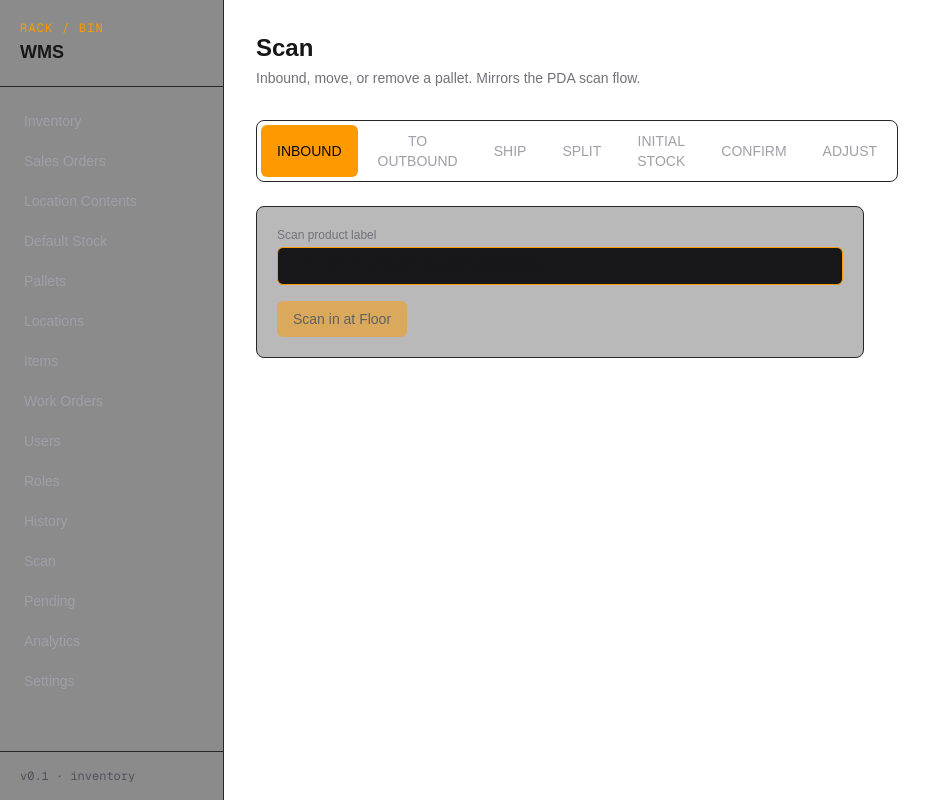
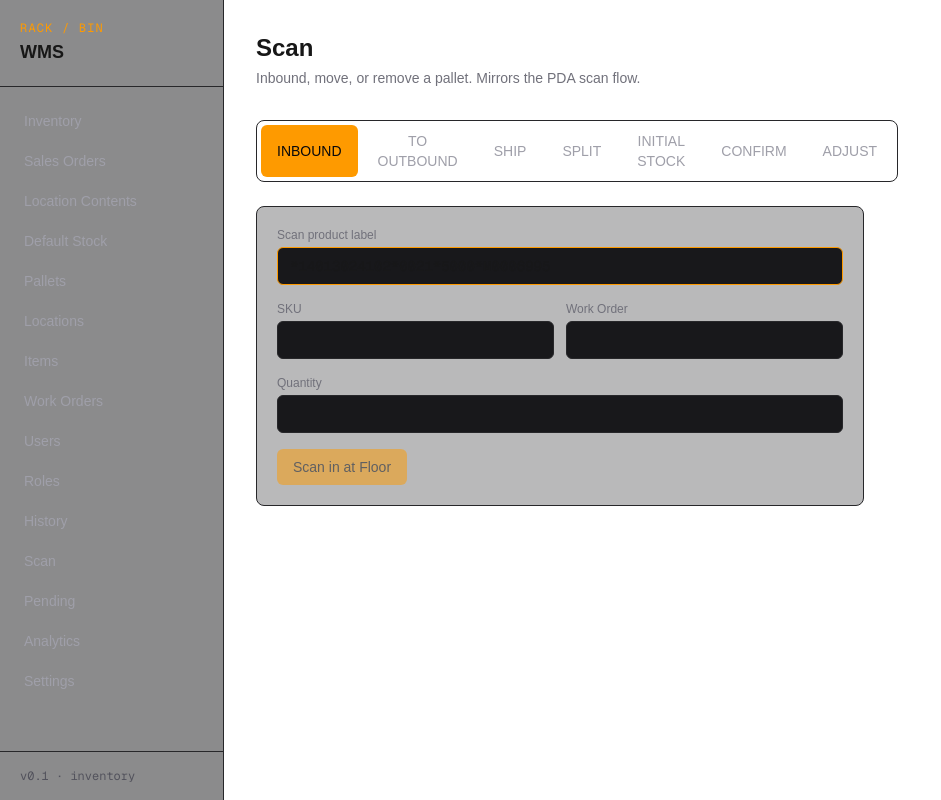
Before and after one commit to boomx00/WMS, a Next.js app: page /scan in a window 1280 px wide. Shown: the whole page, without its empty margins (0-941 px from the left). Built offline with nearby package versions, Linux system fonts and the light colour scheme.

Commit message:
v.0.2 table view edit

```diff
--- a/app/scan/ScanForms.tsx
+++ b/app/scan/ScanForms.tsx
@@ -66,19 +66,37 @@ function FeedbackBox({ error, success }: { error: string | null; success: string
 function InboundForm() {
   const router = useRouter();
   const [labelInput, setLabelInput] = useState("");
+  const [sku, setSku] = useState("");
+  const [workOrderNumber, setWorkOrderNumber] = useState("");
+  const [quantity, setQuantity] = useState("");
   const [error, setError] = useState<string | null>(null);
   const [success, setSuccess] = useState<string | null>(null);
   const [loading, setLoading] = useState(false);
 
-  const parsed = parseLabel(labelInput);
+  // Best-effort auto-fill — parses the standard SKU*seq*qty*WO format if it
+  // matches, but never blocks submission if it doesn't. Every field below
+  // stays manually editable regardless.
+  function handleLabelChange(value: string) {
+    setLabelInput(value);
+    setError(null);
+    setSuccess(null);
+
+    const cleaned = value.trim().replace(/^\*+/, "");
+    const parts = cleaned.split("*");
+    if (parts.length === 4) {
+      const [parsedSku, , , parsedWo] = parts;
+      if (parsedSku) setSku(parsedSku);
+      if (parsedWo) setWorkOrderNumber(parsedWo);
+    }
+  }
 
   async function handleSubmit(e: React.FormEvent) {
     e.preventDefault();
     setError(null);
     setSuccess(null);
 
-    if (!parsed) {
-      setError("Label doesn't match the expected format: SKU*palletSeq*qty*workOrder");
+    if (!labelInput || !sku || !workOrderNumber || !quantity) {
+      setError("Label, SKU, work order, and quantity are all required.");
       return;
     }
 
@@ -88,9 +106,9 @@ function InboundForm() {
       headers: { "Content-Type": "application/json" },
       body: JSON.stringify({
         label: labelInput.trim(),
-        sku: parsed.sku,
-        workOrderNumber: parsed.workOrderNumber,
-        quantity: parsed.quantity,
+        sku: sku.trim(),
+        workOrderNumber: workOrderNumber.trim(),
+        quantity: Number(quantity),
       }),
     });
     setLoading(false);
@@ -103,35 +121,62 @@ function InboundForm() {
 
     setSuccess(`Pallet ${labelInput.trim()} scanned in at Floor.`);
     setLabelInput("");
+    setSku("");
+    setWorkOrderNumber("");
+    setQuantity("");
     router.refresh();
   }
 
   return (
-    <form onSubmit={handleSubmit} className="border border-zinc-800 rounded-lg p-5 bg-zinc-900/30">
-      <label className="block text-xs text-zinc-500 mb-1">
-        Scan product label
-      </label>
+    <form onSubmit={handleSubmit} className="border border-zinc-800 rounded-lg p-5 bg-zinc-900/30 space-y-4">
+      <div>
+        <label className="block text-xs text-zinc-500 mb-1">Scan product label</label>
         <input
           type="text"
           value={labelInput}
-        onChange={(e) => setLabelInput(e.target.value)}
-        placeholder="14013024102*0021*5000*M0006995"
+          onChange={(e) => handleLabelChange(e.target.value)}
+          placeholder="*14013024102*0021*5000*M0006995"
           autoFocus
           className="w-full px-3 py-2 rounded-md bg-zinc-900 border border-zinc-800 text-sm font-mono focus:outline-none focus:border-amber-500"
         />
+      </div>
 
-      {parsed && (
-        <div className="mt-3 text-xs text-zinc-500 space-y-0.5">
-          <div>SKU: <span className="text-zinc-300 font-mono">{parsed.sku}</span></div>
-          <div>Quantity: <span className="text-zinc-300 font-mono">{parsed.quantity.toLocaleString()}</span></div>
-          <div>Work Order: <span className="text-zinc-300 font-mono">{parsed.workOrderNumber}</span></div>
+      <div className="grid grid-cols-2 gap-3">
+        <div>
+          <label className="block text-xs text-zinc-500 mb-1">SKU</label>
+          <input
+            type="text"
+            value={sku}
+            onChange={(e) => setSku(e.target.value)}
+            className="w-full px-3 py-2 rounded-md bg-zinc-900 border border-zinc-800 text-sm font-mono focus:outline-none focus:border-amber-500"
+          />
         </div>
-      )}
+        <div>
+          <label className="block text-xs text-zinc-500 mb-1">Work Order</label>
+          <input
+            type="text"
+            value={workOrderNumber}
+            onChange={(e) => setWorkOrderNumber(e.target.value)}
+            className="w-full px-3 py-2 rounded-md bg-zinc-900 border border-zinc-800 text-sm font-mono focus:outline-none focus:border-amber-500"
+          />
+        </div>
+      </div>
+
+      <div>
+        <label className="block text-xs text-zinc-500 mb-1">Quantity</label>
+        <input
+          type="number"
+          min={1}
+          value={quantity}
+          onChange={(e) => setQuantity(e.target.value)}
+          className="w-full px-3 py-2 rounded-md bg-zinc-900 border border-zinc-800 text-sm font-mono focus:outline-none focus:border-amber-500"
+        />
+      </div>
 
       <button
         type="submit"
-        disabled={loading || !labelInput}
-        className="mt-4 px-4 py-2 rounded-md bg-amber-500 text-zinc-950 text-sm font-medium hover:bg-amber-400 disabled:opacity-50 transition-colors"
+        disabled={loading || !labelInput || !sku || !workOrderNumber || !quantity}
+        className="px-4 py-2 rounded-md bg-amber-500 text-zinc-950 text-sm font-medium hover:bg-amber-400 disabled:opacity-50 transition-colors"
       >
         {loading ? "Scanning in..." : "Scan in at Floor"}
       </button>
```
Lines whose indentation alone changed are shown as unchanged.
